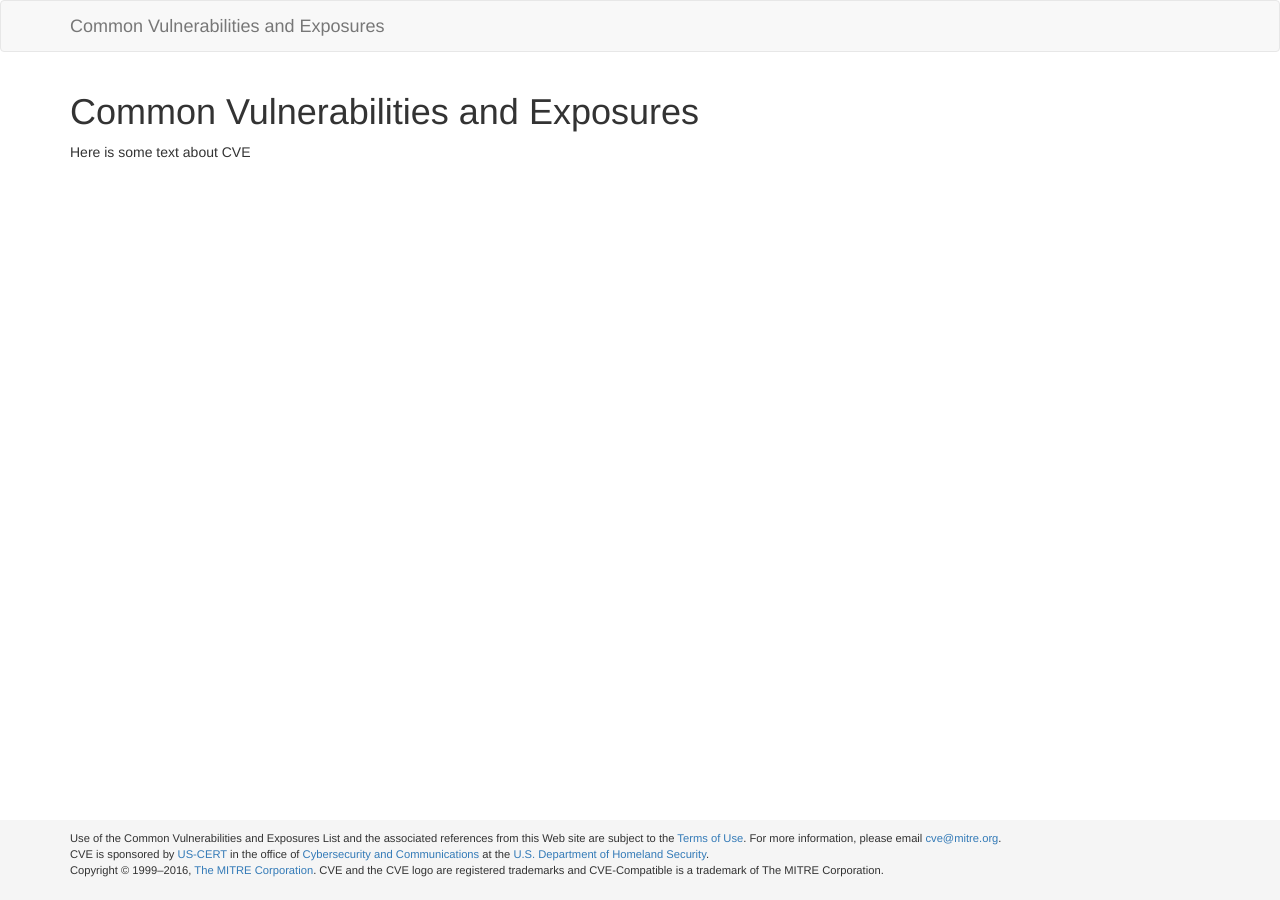
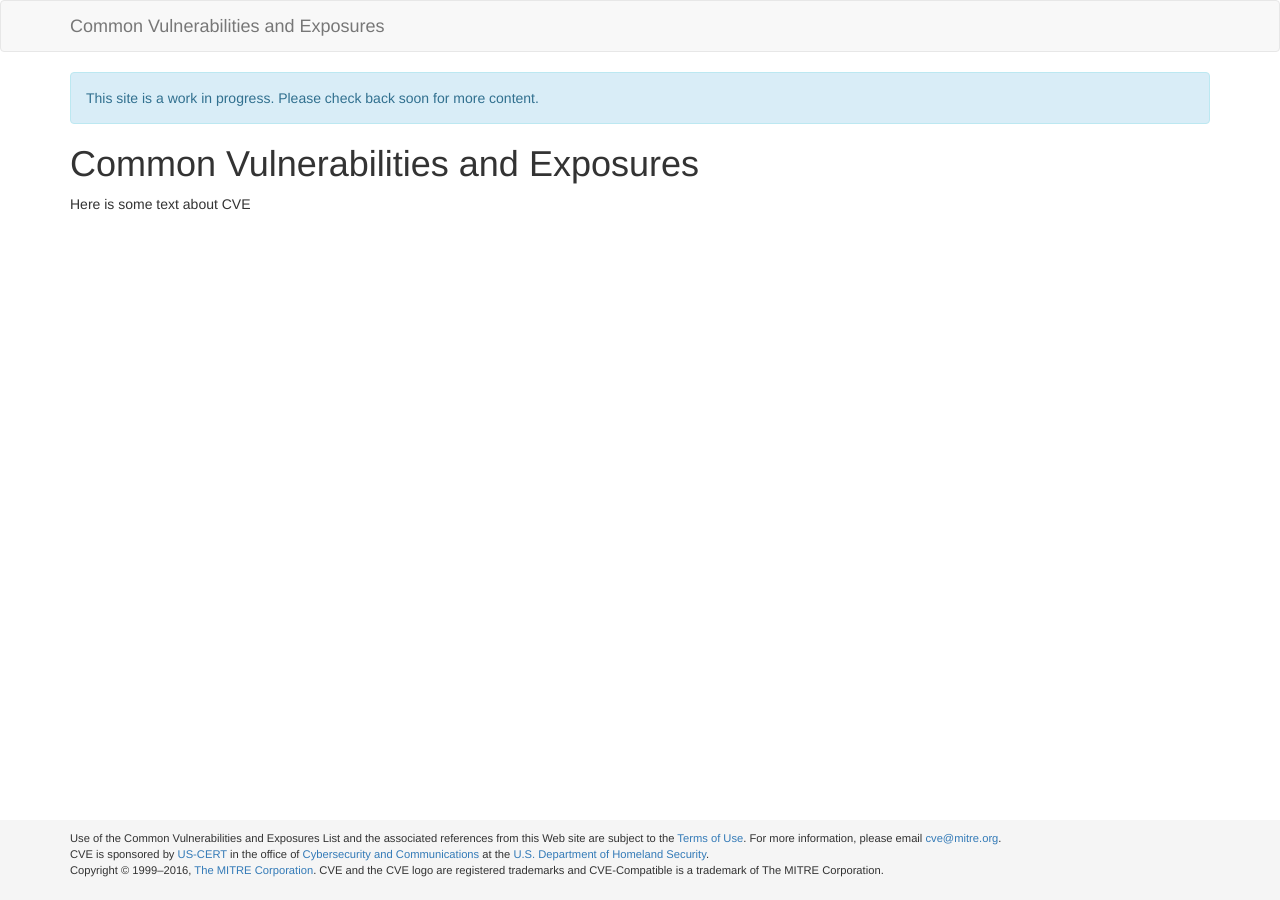
Before and after one commit to CVEProject/cveproject.github.io, a Jekyll site: the page built from index.md, in a window 1280 px wide. Built offline with Jekyll 4.4.1, drawn with Linux system fonts in a browser that asks for light colours; nearby versions of some CDN libraries.

Commit message:
Add 'In Progress' warning.

```diff
--- a/_layouts/default.html
+++ b/_layouts/default.html
@@ -8,6 +8,9 @@
     {% include header.html %}
 
     <div class="container">
+      <div class="alert alert-info" role="alert">
+        <p>This site is a work in progress. Please check back soon for more content.</p>
+      </div>
       {{ content }}
     </div>
 
```
